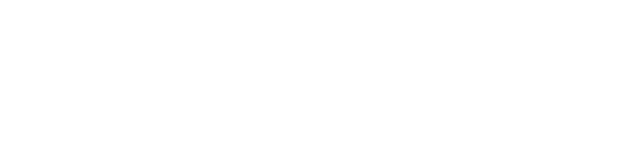
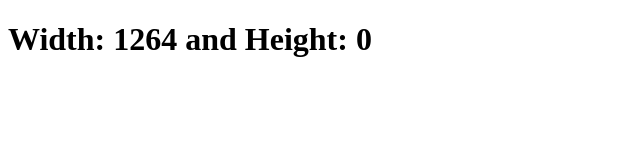
Before and after one commit to acciojob/screen-size-kittu246, a website: page main.html in a window 1280 px wide. Shown: the whole page, without its empty margins (0-640 px from the left). Drawn offline with Linux system fonts and the light colour scheme.

Commit message:
created a submission

```diff
--- a/main.html
+++ b/main.html
@@ -6,8 +6,9 @@
 	<link rel="stylesheet" href="styles.css">
 </head>
 
-<body>
+<body onload="getWidth()" onresize="getWidth()">
 	<!-- the entire body must be written by student -->
+	<div id="sizeInfo"></div>
     <script type="text/javascript" src="./script.js">
 </script>
 
--- a/script.js
+++ b/script.js
@@ -1 +1,9 @@
 //your JS code here. If required.
+function getWidth() {
+
+let section = document.getElementById("sizeInfo");
+let y = document.body.clientHeight;
+let x = document.body.clientWidth;
+section.innerHTML = `<h1> Width: ${x} and Height: ${y} </h1>`;
+
+}
```
